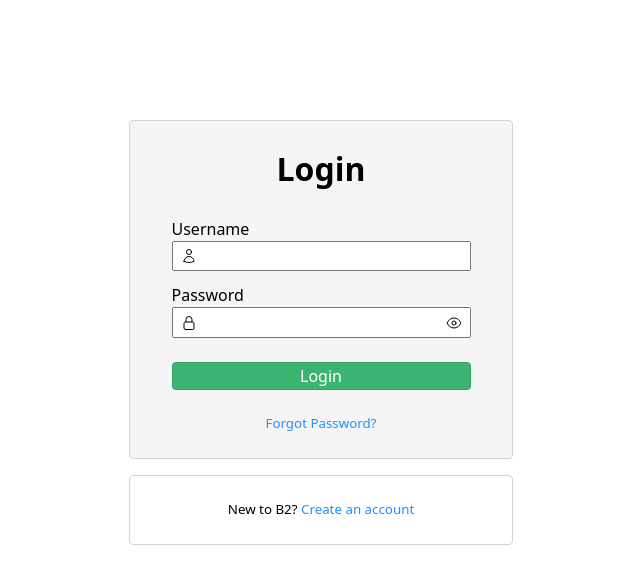
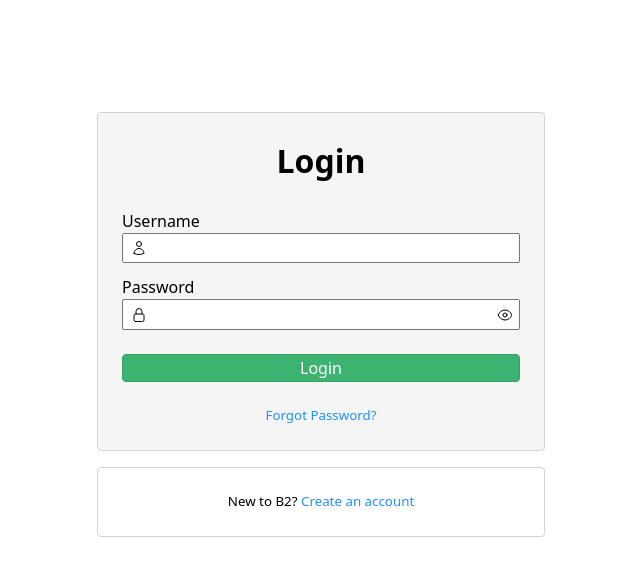
Before and after one commit to b2-finance/b2-web, a React (Vite) app: page /login in a window 1280 px wide. Shown: the top 584 px of the page, without its empty margins (319-959 px from the left). Built offline with nearby package versions, Linux system fonts and the light colour scheme.

Commit message:
Refactor input styles and make auth form wider

```diff
--- a/src/auth/auth-page/auth-page.module.scss
+++ b/src/auth/auth-page/auth-page.module.scss
@@ -1,7 +1,7 @@
 @import '../../vars.module.scss';
 
 .auth {
-  $marginTop: 15vh;
+  $marginTop: 7rem;
   $rowGap: 1rem;
 
   display: flex;
@@ -32,7 +32,7 @@
     width: 100%;
 
     @include tablet {
-      width: 384px;
+      width: 448px;
     }
 
     $padding: 1.5rem;
@@ -53,6 +53,7 @@
         display: flex;
         flex-direction: column;
         gap: 0.75rem;
+        width: 100%;
       }
     }
 
--- a/src/components/input/input.module.scss
+++ b/src/components/input/input.module.scss
@@ -1,29 +1,37 @@
 .inputContainer {
   position: relative;
 
+  $paddingX: 0.5rem;
+  $paddingY: 0.25rem;
+
+  /*
+    If --iconSize is undefined, $iconWidth becomes -$paddingX,
+    which effectively negates the double padding on padding-left/right.
+  */
+  $iconLWidth: max(calc(var(--iconLSize, -999) * 1px), calc($paddingX * -1));
+  $iconRWidth: max(calc(var(--iconRSize, -999) * 1px), calc($paddingX * -1));
+
+  $iconLHeight: calc(var(--iconLSize, 0) * 1px);
+  $iconRHeight: calc(var(--iconRSize, 0) * 1px);
+
   .input {
-    $paddingX: 0.5rem;
-    /*
-      If --iconSize is undefined, $iconSize becomes -$paddingX,
-      which effectively negates the double padding on padding-left/right.
-    */
-    $iconLSize: max(calc(var(--iconLSize, -999) * 1px), calc($paddingX * -1));
-    $iconRSize: max(calc(var(--iconRSize, -999) * 1px), calc($paddingX * -1));
-
     width: 100%;
-    padding: 0.25rem $paddingX;
-    padding-left: calc(($paddingX * 2) + $iconLSize);
-    padding-right: calc(($paddingX * 2) + $iconRSize);
+    min-height: calc(max($iconLHeight, $iconRHeight) + calc($paddingY * 2));
+    padding-top: $paddingY;
+    padding-bottom: $paddingY;
+    padding-left: calc(($paddingX * 2) + $iconLWidth);
+    padding-right: calc(($paddingX * 2) + $iconRWidth);
 
     &::placeholder {
       color: rgba(0, 0, 0, 0.4);
     }
   }
 
-  .icon {
+  .iconL,
+  .iconR {
     position: absolute;
-    margin-left: 0.5rem;
-    margin-right: 0.5rem;
+    margin-left: $paddingX;
+    margin-right: $paddingX;
     top: 50%;
     transform: translateY(-50%);
     display: flex;
@@ -35,9 +43,13 @@
 
   .iconL {
     left: 1px;
+    width: $iconLWidth;
+    height: $iconLHeight;
   }
 
   .iconR {
     right: 1px;
+    width: $iconRWidth;
+    height: $iconRHeight;
   }
 }
--- a/src/components/input/input.tsx
+++ b/src/components/input/input.tsx
@@ -177,12 +177,12 @@
         style={{ ...iconLStyle, ...iconRStyle }}
       />
       {iconL && (
-        <div className={clsx(styles.icon, styles.iconL)} style={iconLStyle}>
+        <div className={styles.iconL} style={iconLStyle}>
           {iconL}
         </div>
       )}
       {iconR && (
-        <div className={clsx(styles.icon, styles.iconR)} style={iconRStyle}>
+        <div className={styles.iconR} style={iconRStyle}>
           {iconR}
         </div>
       )}
```
